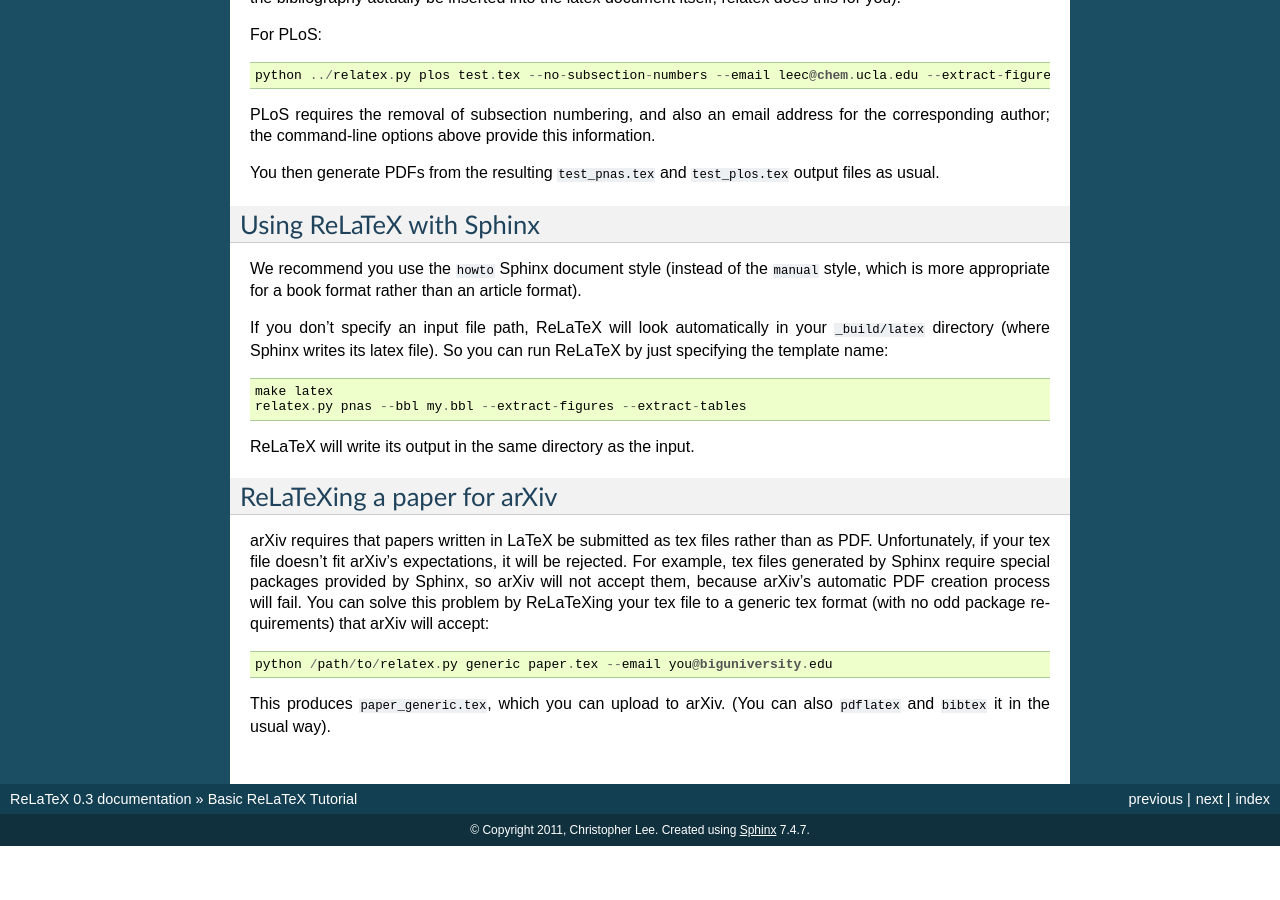
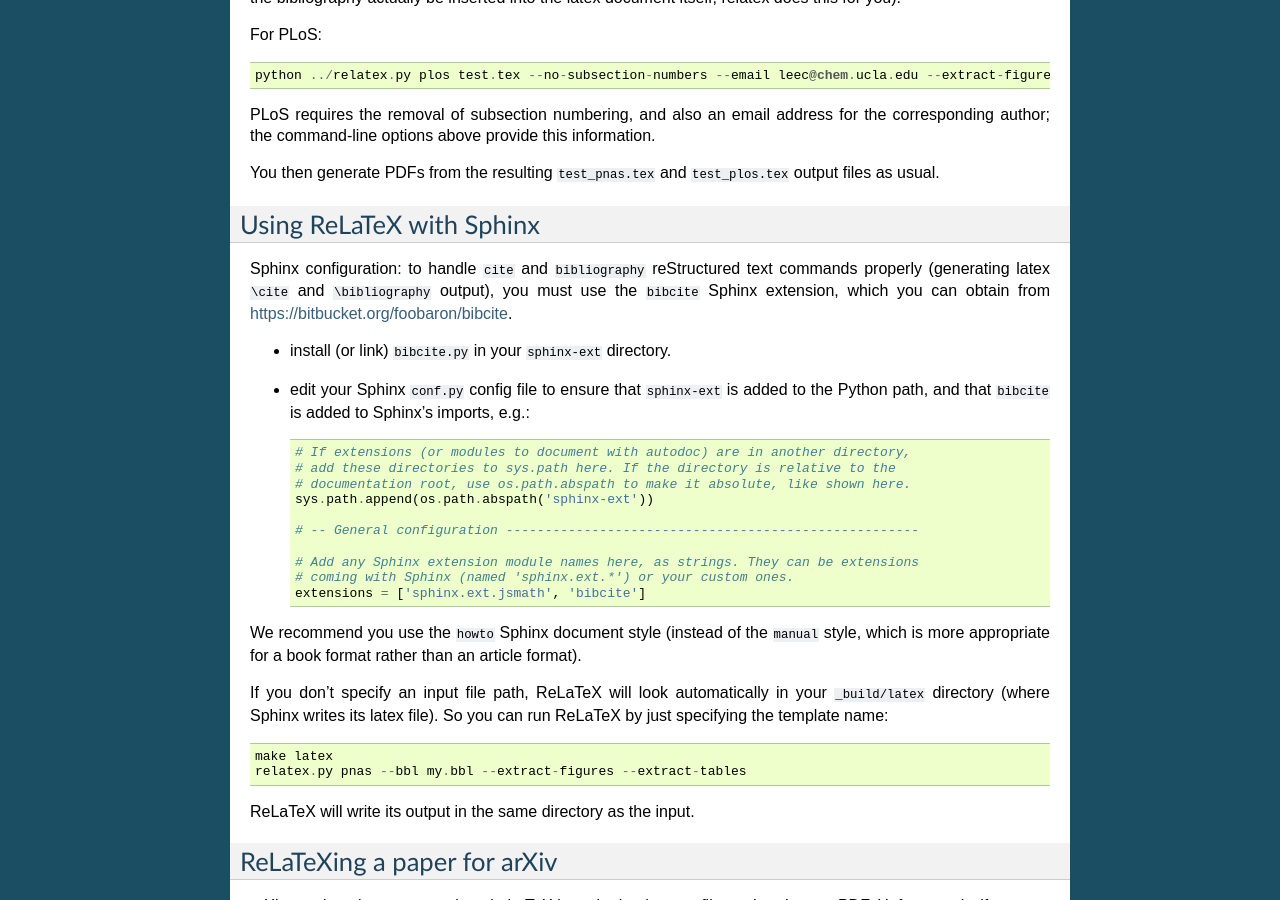
Before and after one commit to cjlee112/relatex, a Sphinx documentation site: the page built from doc/tutorial.rst, in a window 1280 px wide and 900 px high, scrolled down 1276 px. Built offline with Sphinx 7.4.7, drawn with Linux system fonts in a browser that asks for light colours; before the commit the page ends 2122 px from its top, so only the background shows below that.

Commit message:
added doc recc to use bibcite extension with Sphinx

```diff
--- a/doc/tutorial.rst
+++ b/doc/tutorial.rst
@@ -122,6 +122,31 @@ You then generate PDFs from the resulting ``test_pnas.tex`` and
 Using ReLaTeX with Sphinx
 -------------------------
 
+Sphinx configuration: to handle ``cite`` and ``bibliography``
+reStructured text commands properly
+(generating latex ``\cite`` and ``\bibliography`` output),
+you must use the ``bibcite`` Sphinx extension, which you can
+obtain from https://bitbucket.org/foobaron/bibcite.
+
+* install (or link) ``bibcite.py`` in your ``sphinx-ext`` directory.
+* edit your Sphinx ``conf.py`` config file to
+  ensure that ``sphinx-ext`` is added to the Python path,
+  and that ``bibcite`` is added to Sphinx's imports, e.g.::
+
+    # If extensions (or modules to document with autodoc) are in another directory,
+    # add these directories to sys.path here. If the directory is relative to the
+    # documentation root, use os.path.abspath to make it absolute, like shown here.
+    sys.path.append(os.path.abspath('sphinx-ext'))
+
+    # -- General configuration -----------------------------------------------------
+
+    # Add any Sphinx extension module names here, as strings. They can be extensions
+    # coming with Sphinx (named 'sphinx.ext.*') or your custom ones.
+    extensions = ['sphinx.ext.jsmath', 'bibcite']
+
+
+
+
 We recommend you use the ``howto`` Sphinx document style
 (instead of the ``manual`` style, which is more appropriate
 for a book format rather than an article format).
```
